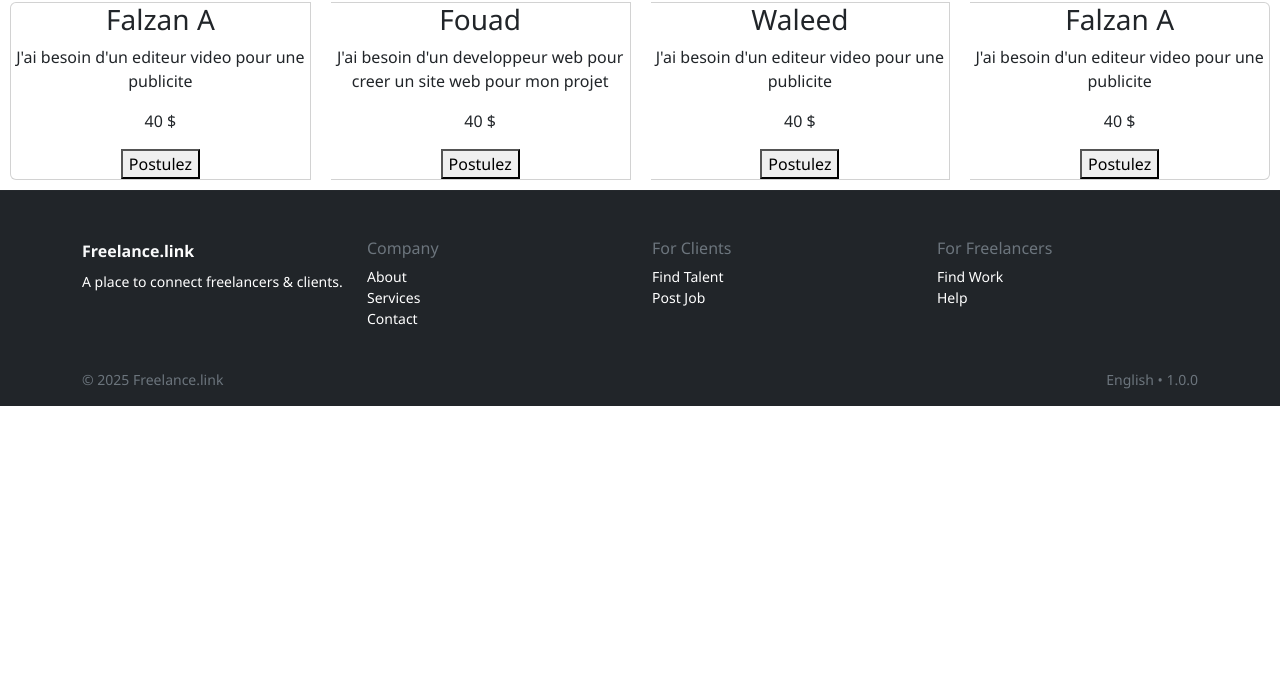
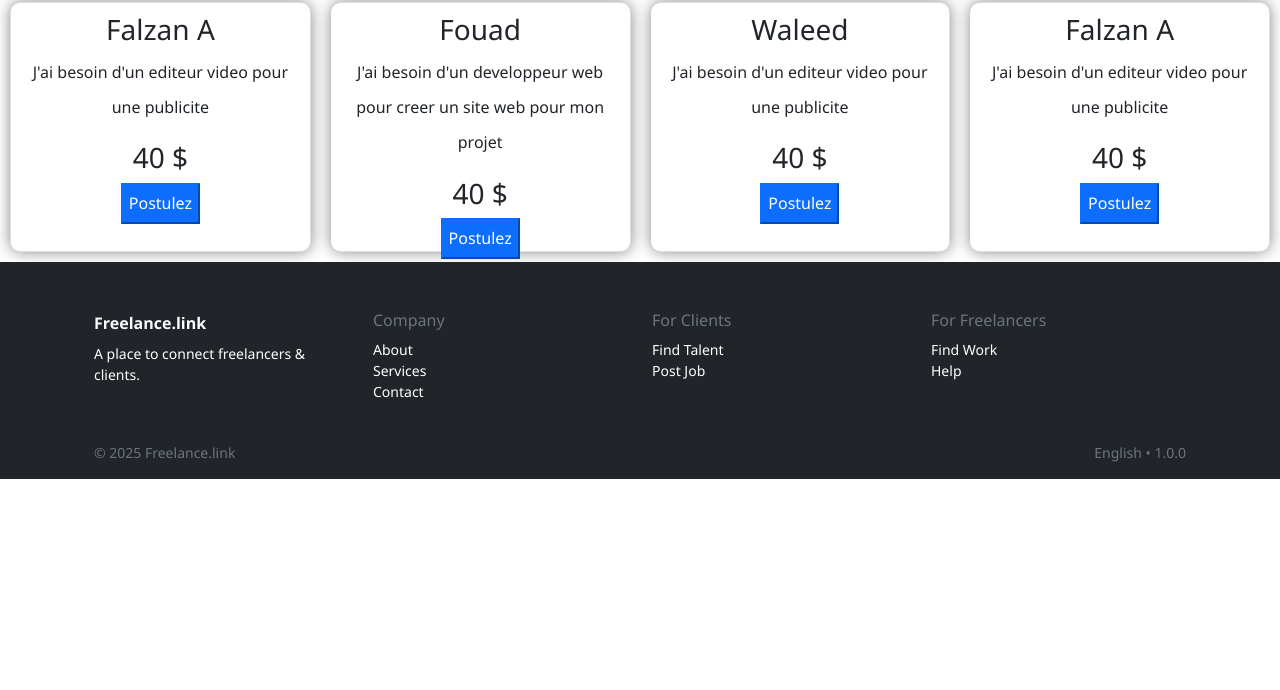
Before and after one commit to MoAmiine/FreelanceLink, a plain HTML site: page views/missions.html in a window 1280 px wide. Shown: the part 110-800 px from the top of the page. Drawn offline with nearby package versions, Linux system fonts and the light colour scheme; files that its build step writes are made by us from their sources.

Commit message:
commited to pull from repo

```diff
--- a/scripts/missions.js
+++ b/scripts/missions.js
@@ -9,11 +9,16 @@ fetch('/data/missions.json')
             card.style.margin = '10px';
             card.style.display = 'inline-block';
             card.style.textAlign = 'center';
+            card.style.padding = '10px';
+            card.style.boxShadow = '0 0 15px rgba(0, 0, 0, 0.47)';
+            card.style.borderRadius = '10px';
+            card.style.height = '250px';
+            card.style.lineHeight = '2.2rem';
             card.innerHTML = `
                 <h3 class="mission-title">${mission.client}</h3>
                 <p class="mission-description">${mission.description}</p>
-                <p class="mission-prix">${mission.prix} $</p>
-                <button class="postulez">Postulez</button>
+                <p class="h3">${mission.prix} $</p>
+                <button class="btn-primary" >Postulez</button>
             `;
             page.querySelector('.card-group').appendChild(card);
         });
--- a/views/missions.html
+++ b/views/missions.html
@@ -7,6 +7,7 @@
     <title>FreelanceLink - Missions</title>
     <link href="https://cdn.jsdelivr.net/npm/bootstrap@5.3.3/dist/css/bootstrap.min.css" rel="stylesheet">
     <link href="https://cdn.jsdelivr.net/npm/bootstrap-icons@1.11.3/font/bootstrap-icons.css" rel="stylesheet">
+    <link rel="stylesheet" href="../styles/bootstrap.min.css">
     <link rel="stylesheet" href="assets/css/style.css">
     <link rel="preconnect" href="https://fonts.googleapis.com">
     <link rel="preconnect" href="https://fonts.gstatic.com" crossorigin>
```
Also changed, not shown: index.html (+1 -1 lines).
